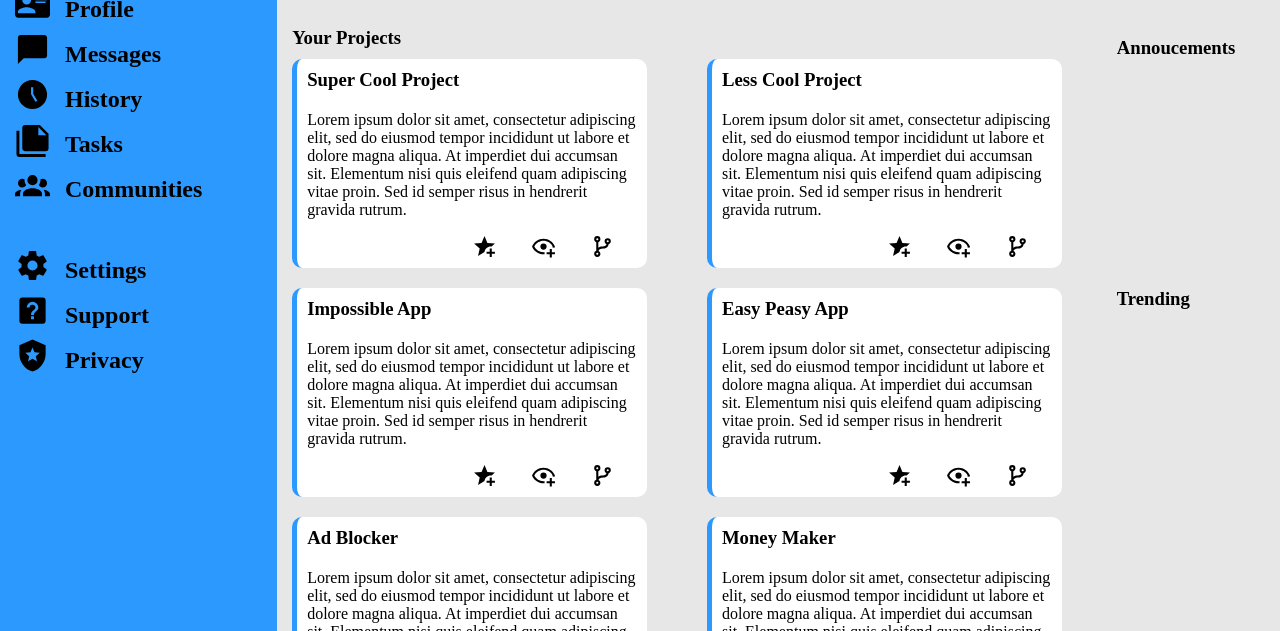
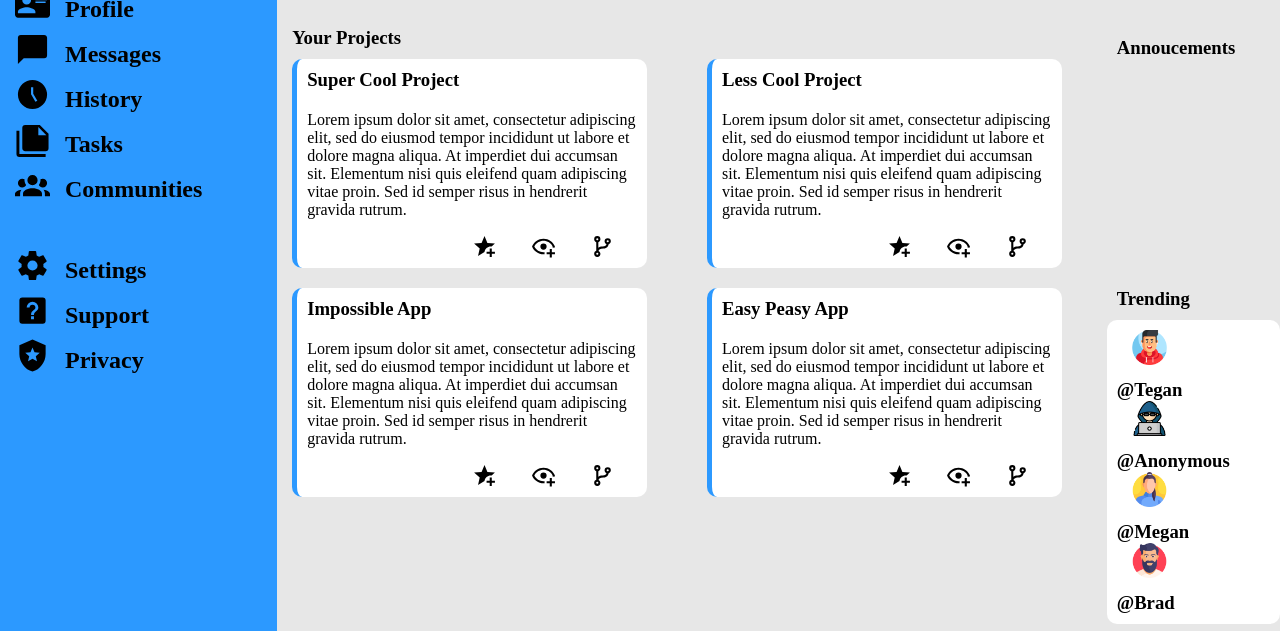
Before and after one commit to MR-Farabough/adminDashboard, a plain HTML site: page index.html in a window 1280 px wide. Shown: the part 163-794 px from the top of the page. Drawn offline with Linux system fonts and the light colour scheme.

Commit message:
Added images and text to 'Trending' Section

```diff
--- a/index.html
+++ b/index.html
@@ -145,7 +145,28 @@
             </div>
             <div class="info-card2">
                 <h3 class="text">Trending</h3>
-                <div class="card2"></div>
+                <div class="card2">
+                    <div class="avatar1">
+                        <img src="./imgs/gamer.png" alt="avatar">
+                        <h3>@Tegan</h3>
+                        <p></p>
+                    </div>
+                    <div class="avatar2">
+                        <img src="./imgs/hacker.png" alt="avatar">
+                        <h3>@Anonymous</h3>
+                        <p></p>
+                    </div>
+                    <div class="avatar3">
+                        <img src="./imgs/woman.png" alt="avatar">
+                        <h3>@Megan</h3>
+                        <p></p>
+                    </div>
+                    <div class="avatar4">
+                        <img src="./imgs/man.png" alt="avatar">
+                        <h3>@Brad</h3>
+                        <p></p>
+                    </div>
+                </div>
             </div>
         </div>
     </div>
--- a/style.css
+++ b/style.css
@@ -178,3 +178,14 @@ div.card>p {
     grid-row: 3 / 4;
     grid-column: 3 / 4;
 }
+
+.card1 {
+    background-color: white;
+    border-radius: 10px;
+}
+
+.card2 {
+    padding: 10px;
+    background-color: white;
+    border-radius: 10px;
+}
```
